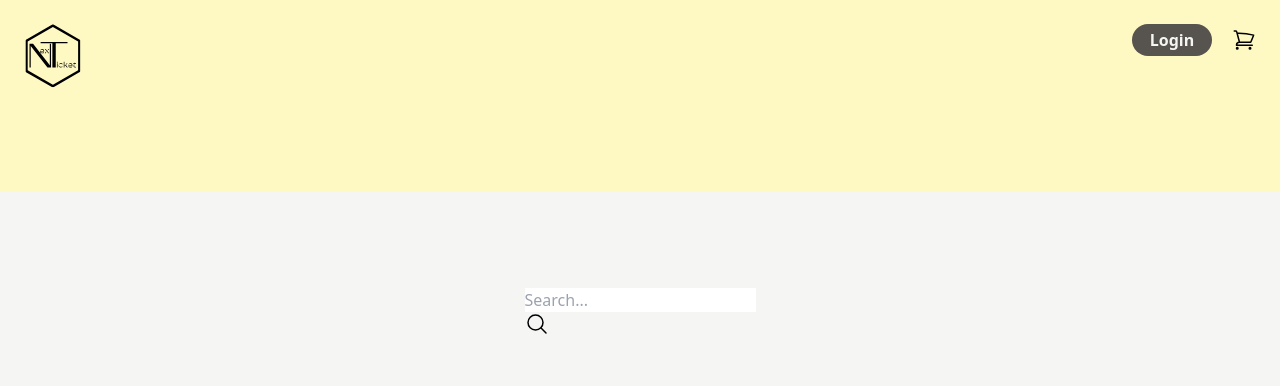
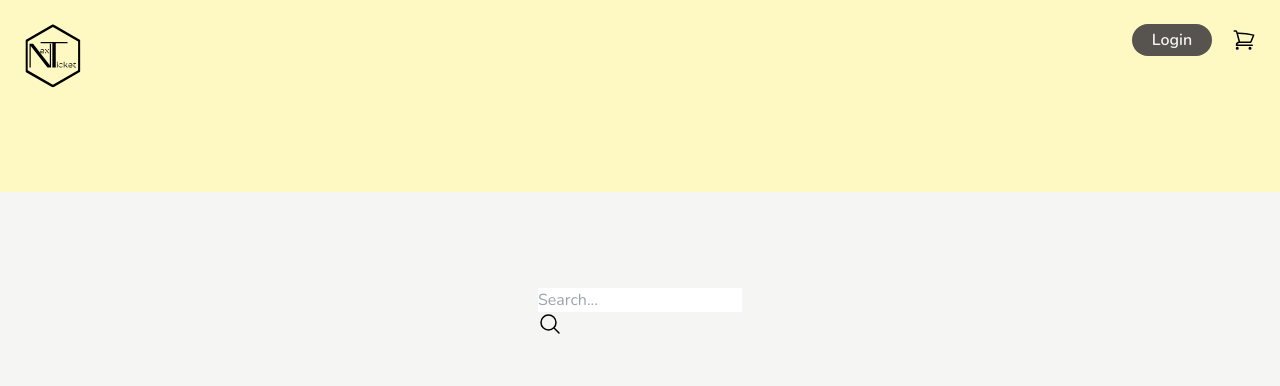
Before and after one commit to AttilaTap/aureus-foxticket-nextgen-nextjs, a Next.js app in the folder nextGen-frontend/: page / in a window 1280 px wide. Shown: the top 386 px of the page. Built offline with nearby package versions, Linux system fonts and the light colour scheme.

Commit message:
Changed body class font insertion

```diff
--- a/nextGen-frontend/app/layout.js
+++ b/nextGen-frontend/app/layout.js
@@ -16,11 +16,9 @@
       <head>
         <link rel="icon" href="/logo_2_favicon_transparent.svg" />
       </head>
-      <body className={`{nunito.className} flex flex-col h-full`}>
+      <body className={`${nunito.className} flex flex-col h-full`}>
         <Header />
-        <main className="flex min-h-screen flex-col items-center justify-between p-24 bg-stone-100">
-          {children}
-        </main>
+        <main className="flex min-h-screen flex-col items-center justify-between p-24 bg-stone-100">{children}</main>
         <Footer />
       </body>
     </html>
```
